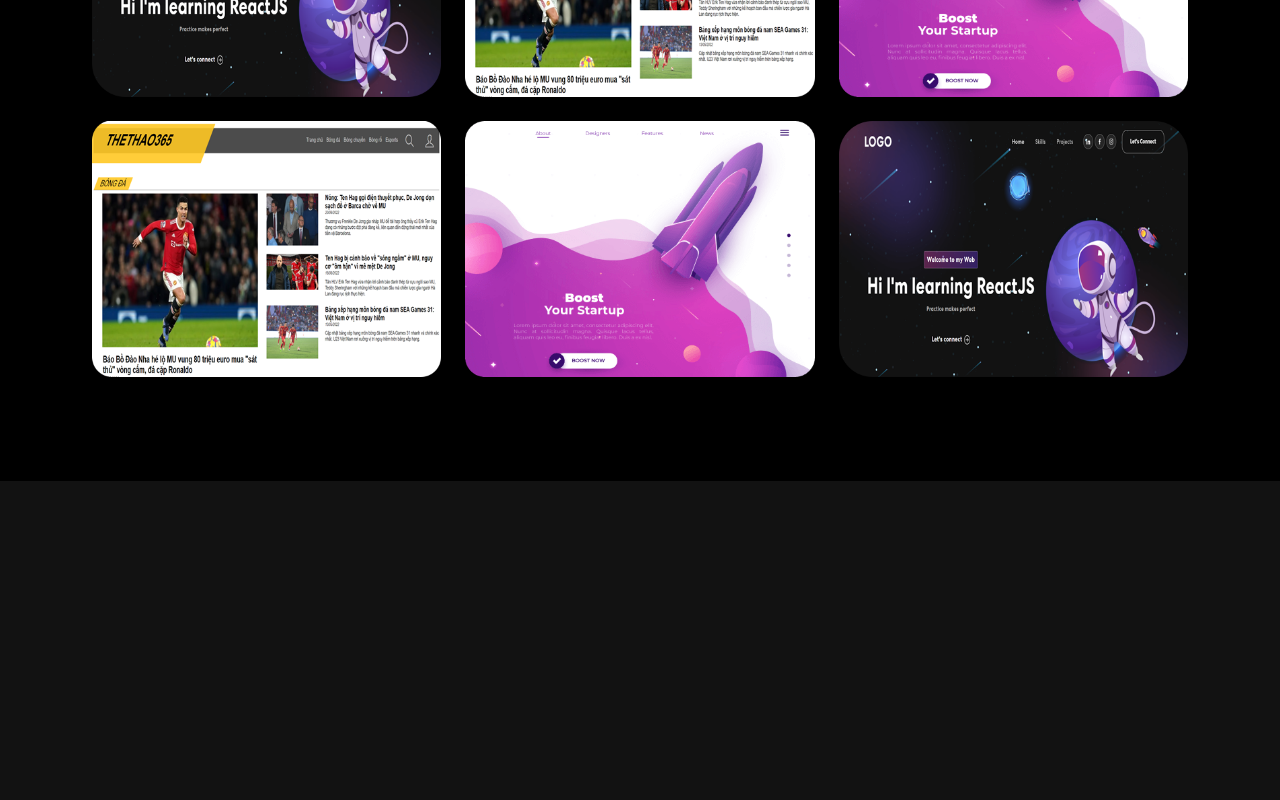
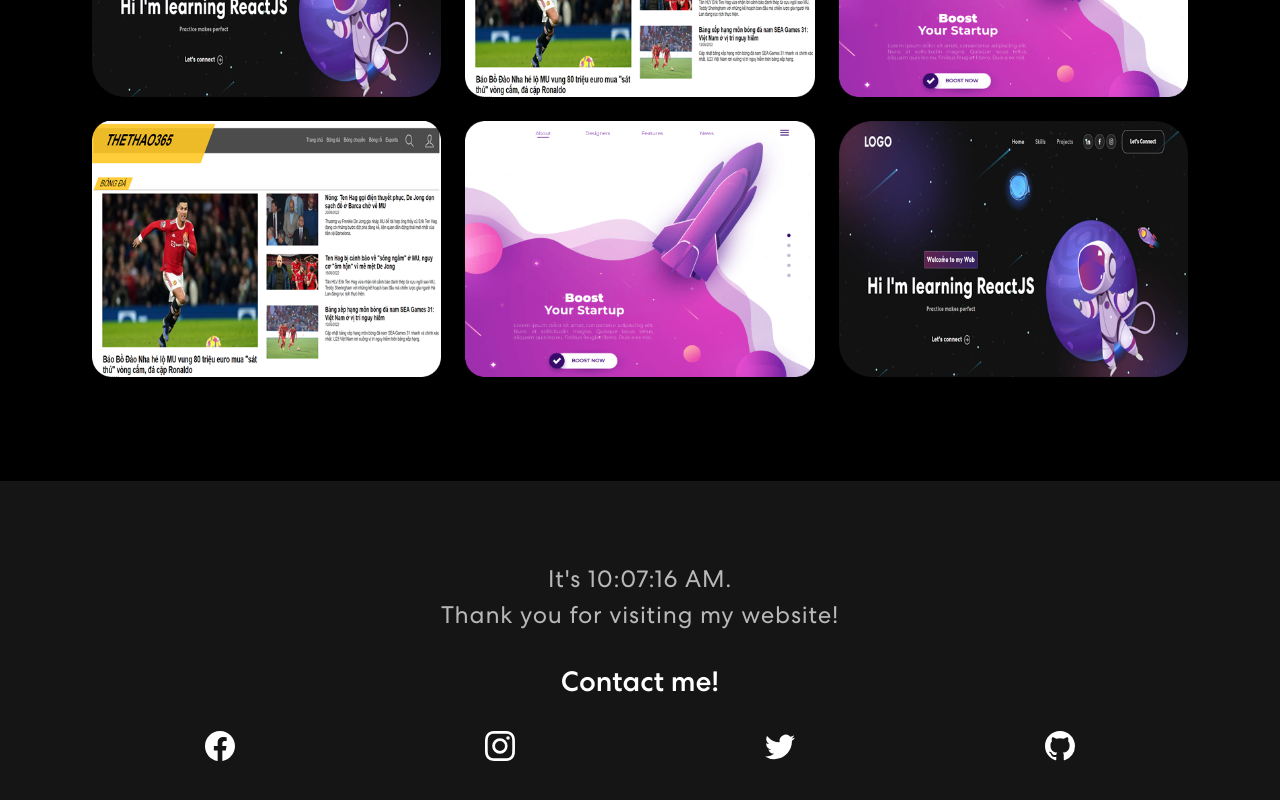
Before and after one commit to emsiqh/learnReactJS, a React (Create React App) app: page / in a window 1280 px wide. Shown: the part 1724-2524 px from the top of the page. Before the commit the page ends 2205 px from the top, so only its background shows below. Built offline with nearby package versions, Linux system fonts and the light colour scheme.

Commit message:
fix bugs and update

```diff
--- a/package.json
+++ b/package.json
@@ -9,6 +9,7 @@
     "bootstrap": "^5.2.0",
     "react": "^18.2.0",
     "react-bootstrap": "^2.4.0",
+    "react-bootstrap-icons": "^1.8.4",
     "react-circular-progressbar": "^2.1.0",
     "react-dom": "^18.2.0",
     "react-multi-carousel": "^2.8.2",
--- a/src/App.css
+++ b/src/App.css
@@ -492,6 +492,38 @@ nav.navbar .navbar-toggler[aria-expanded="true"] .navbar-toggler-icon {
   color: #121212;
 }
 
+/* -------Footer ------- */
+.footer {
+  padding: 80px;
+  background-color: #151515;
+}
+
+.date-txb {
+  color: #B8B8B8;
+  font-size: 24px;
+  letter-spacing: 0.8px;
+  line-height: 1.5em;
+  margin: 14px auto 30px auto;
+  text-align: center;
+  width: 56%;
+}
+
+.contact-box {
+  padding: 32px 16px;
+}
+
+.contact-box h3 {
+  margin-bottom: 32px;
+}
+
+.contact-item {
+  color: #ffffff;
+}
+
+.ct-icon {
+
+}
+
 /* ---------------- */
 .App {
   text-align: center;
--- a/src/App.js
+++ b/src/App.js
@@ -5,6 +5,7 @@ import { NavBar } from './components/NavBar';
 import { Banner } from './components/Banner';
 import { Skills } from './components/Skills';
 import { Projects } from './components/Projects';
+import { Footer } from './components/Footer';
 
 
 function App() {
@@ -14,6 +15,7 @@ function App() {
       <Banner />
       <Skills />
       <Projects />
+      <Footer />
     </div>
   );
 }
--- /dev/null
+++ b/src/components/Footer.js
@@ -0,0 +1,60 @@
+import { Col, Container, Row } from "react-bootstrap"
+import { useState, useEffect } from "react"
+import { Facebook, Instagram, Twitter, Github } from "react-bootstrap-icons"
+
+export const Footer = () => {
+    const contactItems = [
+        {
+            ctlogo: <Facebook size={30} className="ct-icon"/>,
+            ctUrl: "http://www.facebook.com/emsiqh",
+        },
+        {
+            ctlogo: <Instagram size={30} className="ct-icon"/>,
+            ctUrl: "https://www.instagram.com/q.huyyy_/",
+        },
+        {
+            ctlogo: <Twitter size={30} className="ct-icon"/>,
+            ctUrl: "https://twitter.com/tvqh2011",
+        },
+        {
+            ctlogo: <Github size={30} className="ct-icon"/>,
+            ctUrl: "https://github.com/emsiqh",
+        },
+    ]
+
+    const DateTime = () => {
+        var [date, setDate] = useState(new Date())
+        useEffect(() => {
+            var timer = setInterval(() => setDate(new Date()), 1000)
+
+            return function cleanup() {
+                clearInterval(timer)
+            }
+        })
+        return date.toLocaleTimeString();
+    }
+
+    return (
+        <footer className="footer">
+            <Container>
+                <Row>
+                    <Col>
+                        <span className="date-txb">It's {DateTime()}. <br /> Thank you for visiting my website!</span>
+                    </Col>
+                    <div className="contact-box">
+                        <h3>Contact me!</h3>
+                        <Row xl={4} md={3} sm={1} xs={1}>
+                            {
+                                contactItems.map((item, index) => {
+                                    return (
+                                        <a className="contact-item" key={index} href={item.ctUrl}>{item.ctlogo}</a>
+                                    )
+                                })
+                            }
+                        </Row>
+                    </div>
+                </Row>
+            </Container>
+        </footer>
+    )
+}
--- a/src/components/Skills.js
+++ b/src/components/Skills.js
@@ -66,7 +66,6 @@ export const Skills = () => {
                                             return (
                                                 <div className="skill-item" key={index}>
                                                     <CircularProgressbarWithChildren value={skill.value}>
-                                                        {/* Put any JSX content in here that you'd like. It'll be vertically and horizonally centered. */}
                                                         <div style={{ fontSize: 1.4 + 'rem' }}>
                                                             <strong>{skill.value}%</strong>
                                                         </div>
```
Also changed, not shown: 1 other file (tests, documents, lock files or other folders).
